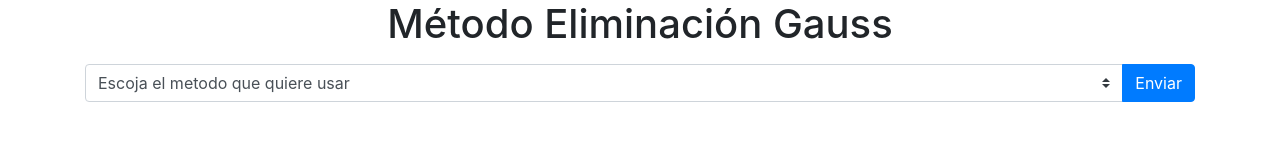
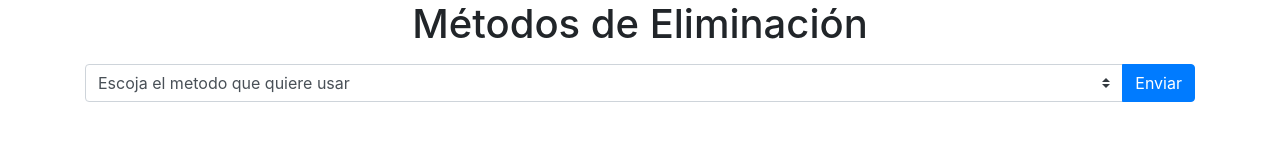
Before and after one commit to adsantiago/trabajo-metodos, a plain HTML site: page index.html in a window 1280 px wide. Drawn offline with nearby package versions, Linux system fonts and the light colour scheme.

Commit message:
Changing title

```diff
--- a/index.html
+++ b/index.html
@@ -8,11 +8,11 @@
     <link rel="stylesheet" href="main.css">
     <link rel="stylesheet" href="https://maxcdn.bootstrapcdn.com/bootstrap/4.0.0/css/bootstrap.min.css"
         integrity="sha384-Gn5384xqQ1aoWXA+058RXPxPg6fy4IWvTNh0E263XmFcJlSAwiGgFAW/dAiS6JXm" crossorigin="anonymous">
-    <title>Document</title>
+    <title>Metodos</title>
 </head>
 <body>
     <div class="container">
-        <h1 class="text-center">Método Eliminación Gauss</h1>
+        <h1 class="text-center">Métodos de Eliminación</h1>
         <p></p>
         <div class="input-group text-center">
             <select class="custom-select" id="method-select">
```
